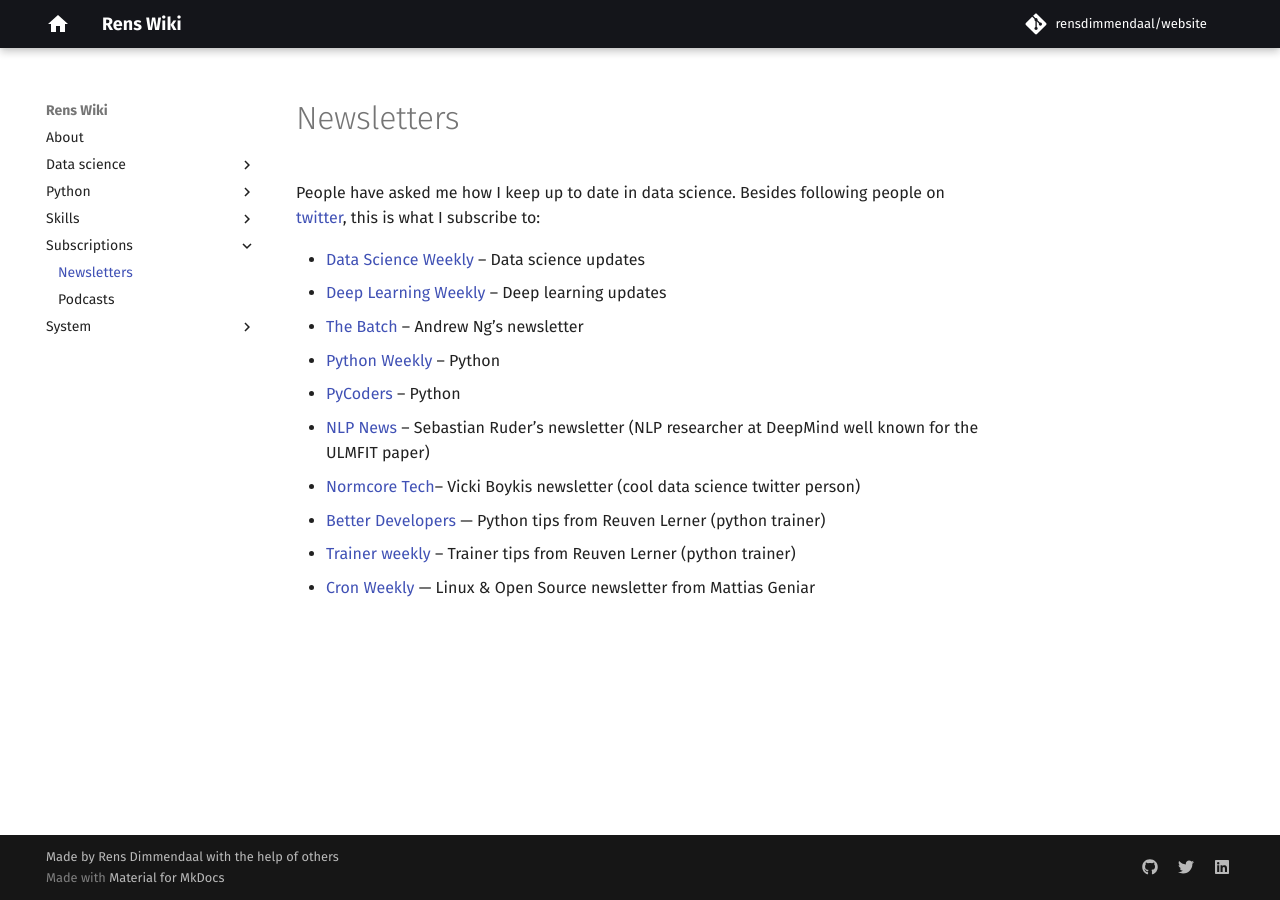
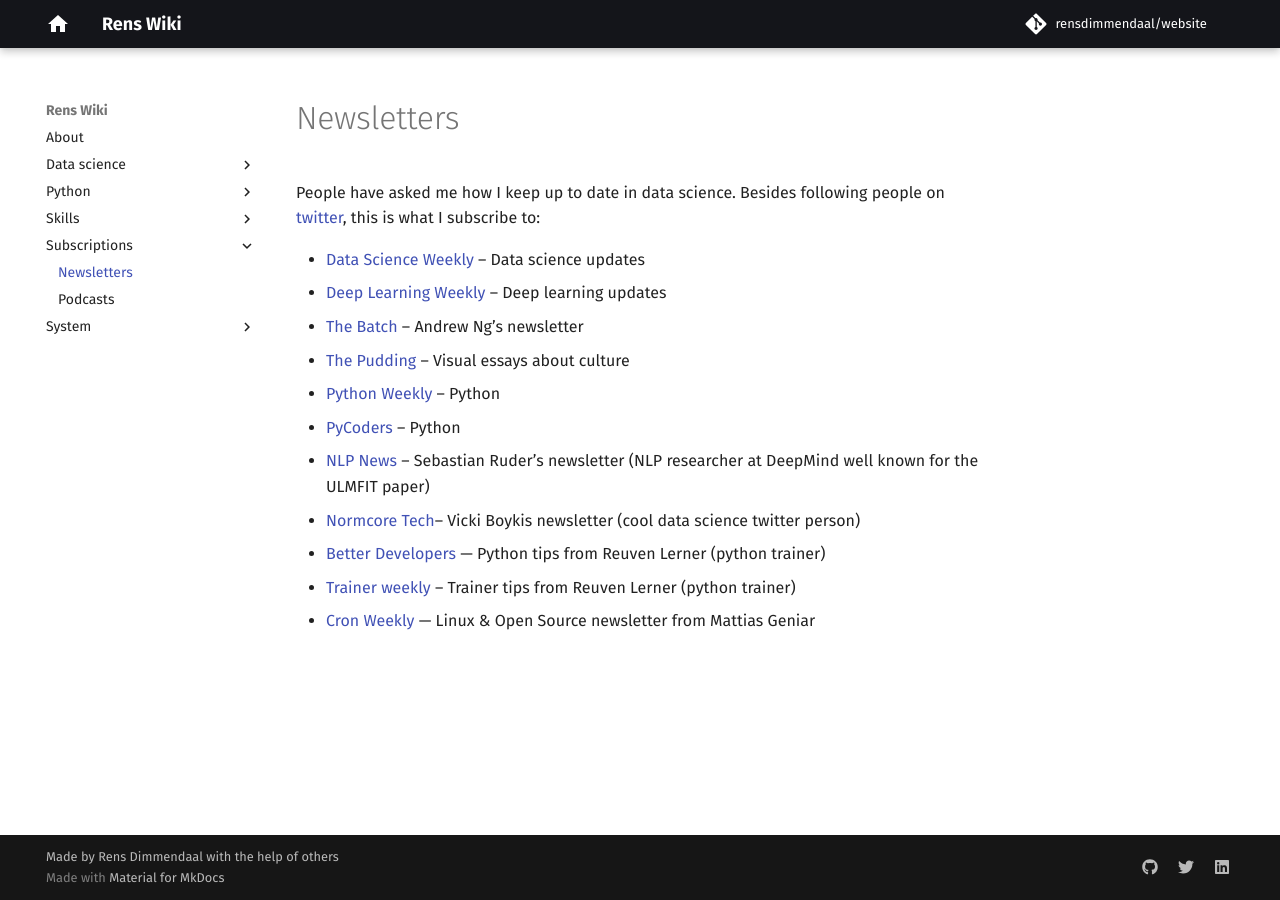
Before and after one commit to RensDimmendaal/website, an MkDocs documentation site: the page built from docs/subscriptions/newsletters.md, in a window 1280 px wide. Built offline with MkDocs 1.6.1 and Material for MkDocs 9.7.7, drawn with Linux system fonts in a browser that asks for light colours; comment, search, counter and statistics services are not loaded.

Commit message:
Update newsletters.md

```diff
--- a/docs/subscriptions/newsletters.md
+++ b/docs/subscriptions/newsletters.md
@@ -5,6 +5,7 @@
 * [Data Science Weekly](https://www.datascienceweekly.org/) -- Data science updates
 * [Deep Learning Weekly](https://www.deeplearningweekly.com/) -- Deep learning updates
 * [The Batch](https://www.deeplearning.ai/thebatch/) -- Andrew Ng’s newsletter
+* [The Pudding](https://pudding.cool/) -- Visual essays about culture
 * [Python Weekly](https://www.pythonweekly.com/) -- Python
 * [PyCoders](https://pycoders.com/) -- Python
 * [NLP News](http://newsletter.ruder.io/) -- Sebastian Ruder’s newsletter (NLP researcher at DeepMind well known for the ULMFIT paper)
```
